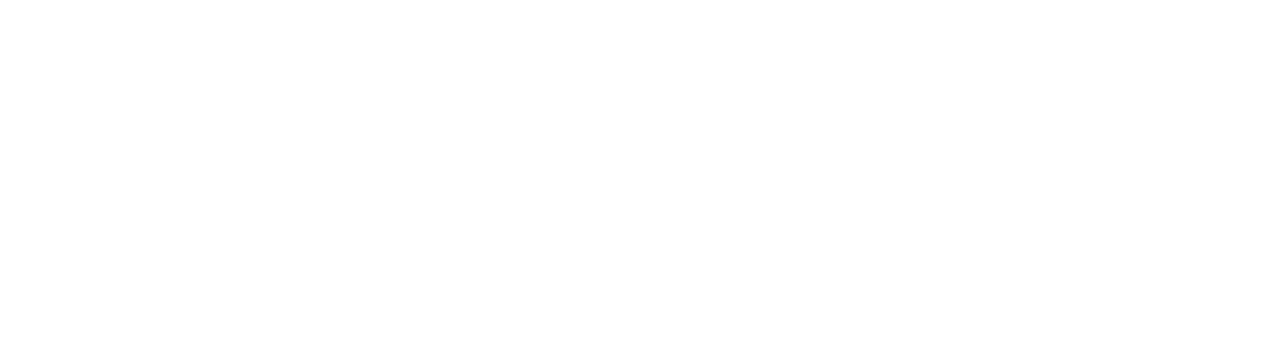
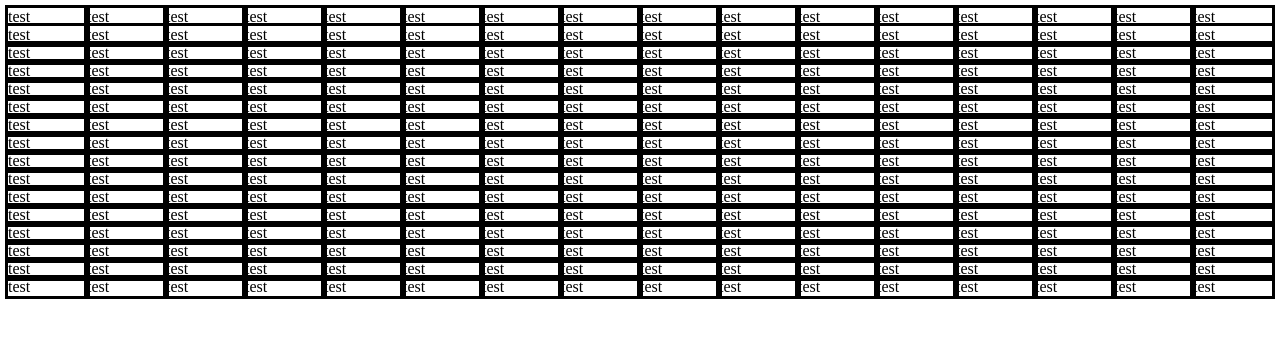
Before and after one commit to SpragueWandsworth/odin-etch-a-sketch, a plain HTML site: page index.html in a window 1280 px wide. Drawn offline with Linux system fonts and the light colour scheme.

Commit message:
created 16x16 grid

```diff
--- a/index.html
+++ b/index.html
@@ -5,7 +5,8 @@
         <title>etch-a-sketch</title>
     </head>
     <body>
-
+        <div class="main-container"></div>
     </body>
+    <link rel="stylesheet" href="style.css">
     <script src="javascript.js"></script>
 </html>
--- a/javascript.js
+++ b/javascript.js
@@ -0,0 +1,15 @@
+
+const mainContainer = document.querySelector('.main-container')
+
+for (let i = 1; i <= 16; i++) {
+    let column = document.createElement('div');
+    column.textContent = 'test';
+    column.classList.add('box');
+    mainContainer.appendChild(column);
+    for (let i = 1; i<= 15; i++) {
+        let box = document.createElement('div');
+        box.textContent = 'test';
+        box.classList.add('box');
+        column.appendChild(box);
+    };
+};
--- /dev/null
+++ b/style.css
@@ -0,0 +1,9 @@
+
+.main-container {
+    display: flex;
+}
+
+.box {
+    outline: solid;
+    flex: 1;
+}
```
